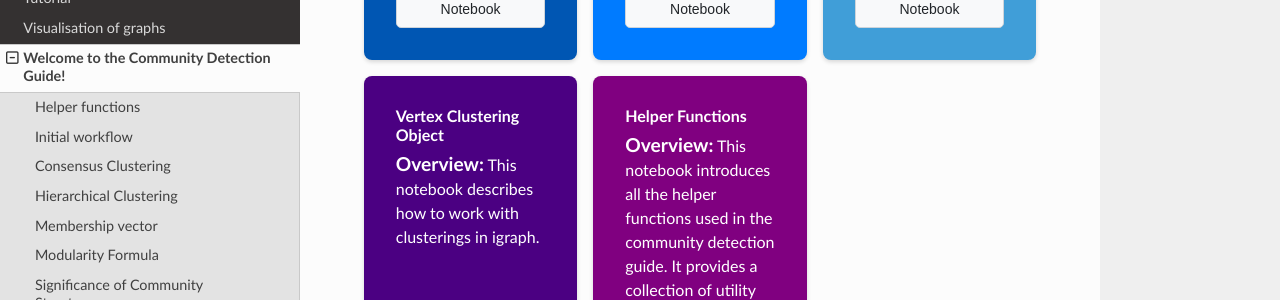
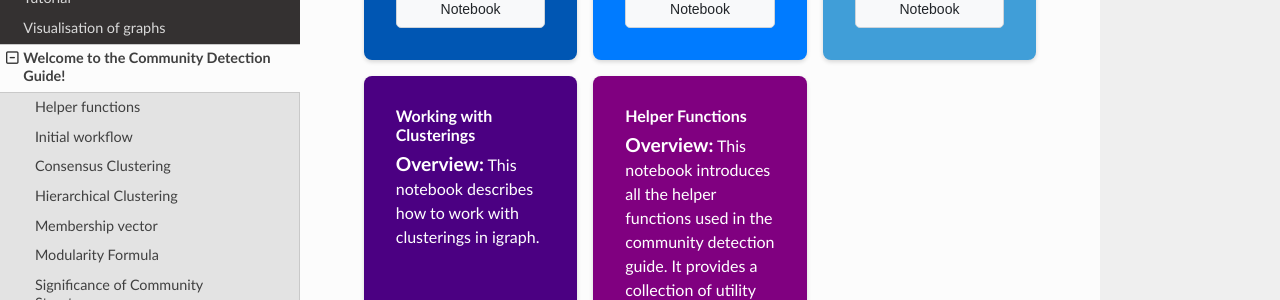
Before and after one commit to igraph/python-igraph, a Sphinx documentation site: the page built from doc/source/community_detection_guide.rst, in a window 1280 px wide and 900 px high, scrolled down 1342 px. Shown: the part 151-451 px from the top of the window. Built offline with Sphinx 7.4.7 and the Read the Docs theme 3.1.0, drawn with Linux system fonts in a browser that asks for light colours; pages that are not in the unit, such as notebooks, are missing from menus.

Commit message:
add: updated title for working with clusterings and removed extra new line

```diff
--- a/doc/source/community_detection_guide.rst
+++ b/doc/source/community_detection_guide.rst
@@ -184,7 +184,7 @@ This documentation provides an overview of the notebooks available in the commun
               </a>
           </div>
 
-   .. grid-item-card::  Vertex Clustering Object
+   .. grid-item-card::  Working with Clusterings
       :link: community_detection_guide/notebooks/working_with_clusterings
       :link-type: doc
       :class-card: sd-card-hover card-deep-purple
```
Also changed, not shown: doc/source/community_detection_guide/notebooks/working_with_clusterings.ipynb.
